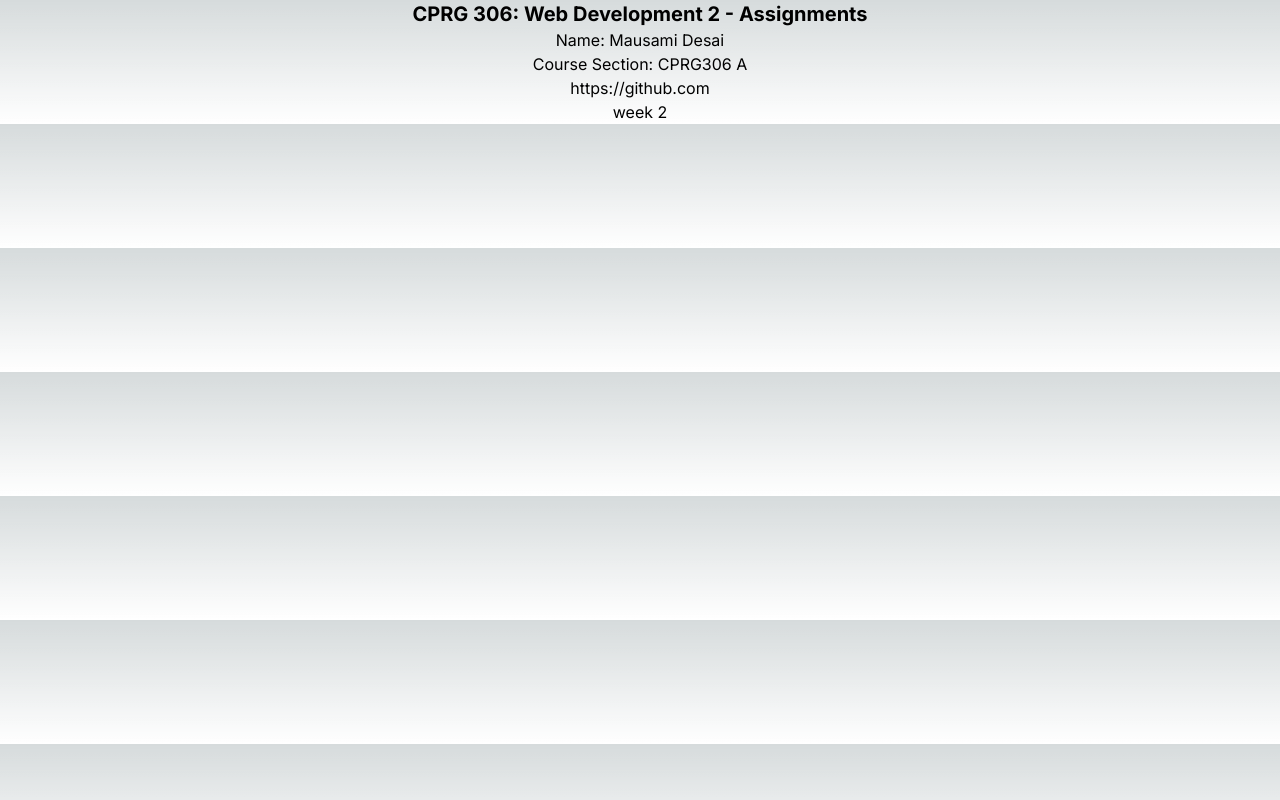
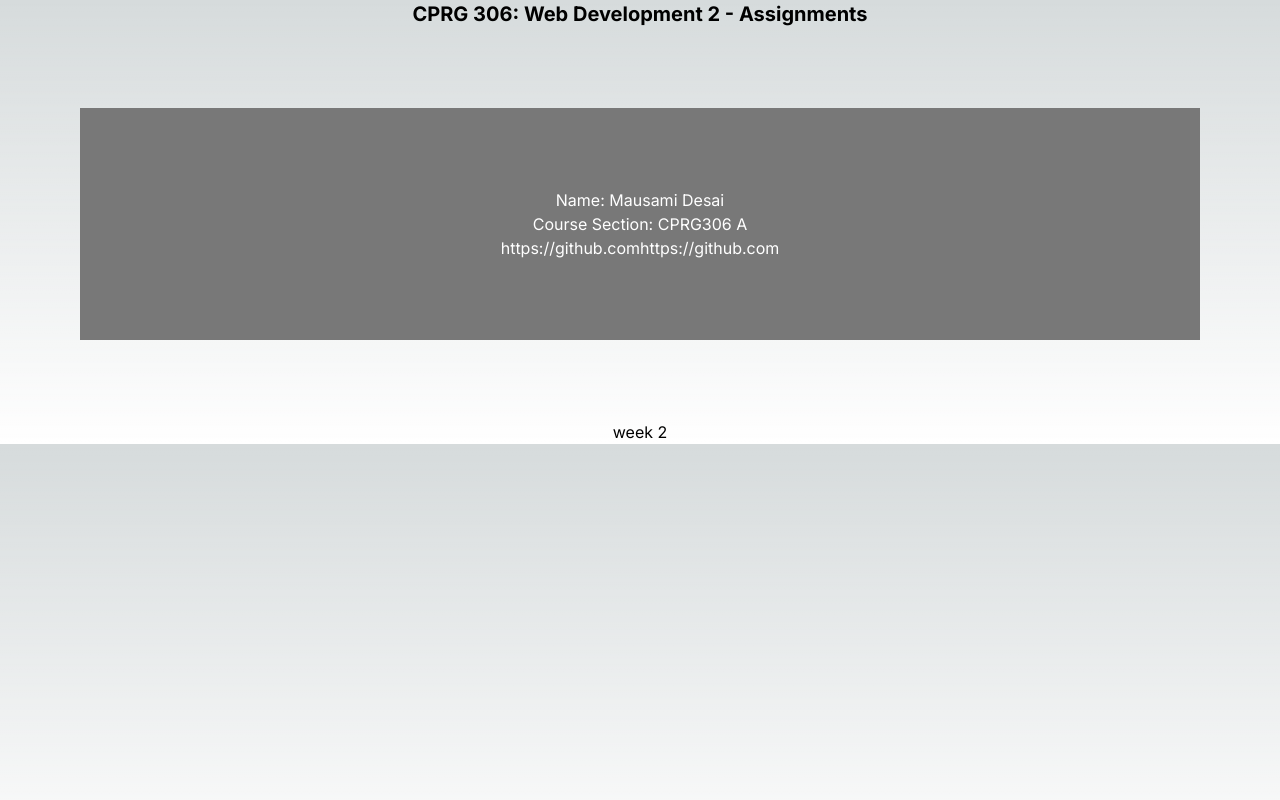
Before and after one commit to mosmee21/cprg306-assignments, a Next.js app: page / in a window 1280 px wide. Built offline with nearby package versions, Linux system fonts and the light colour scheme.

Commit message:
css added

```diff
--- a/app/page.js
+++ b/app/page.js
@@ -4,7 +4,7 @@ import StudentInfo from "./studentInfo";
 export default function page() {
   return (
       <div className="text-center">
-        <h1 className="font-bold , text-xl" >CPRG 306: Web Development 2 - Assignments</h1>
+        <h1 className="font-bold , text-xl " >CPRG 306: Web Development 2 - Assignments</h1>
         <StudentInfo/>
         <Link href="./week2">week 2</Link>
       </div>
--- a/app/studentInfo.js
+++ b/app/studentInfo.js
@@ -2,10 +2,12 @@ import Link from "next/link";
 
 export default function StudentInfo() {
     return (
-        <div className="text-center , bg-#A52A2A">
+        <div className="text-center p-20  m-20" style={{ backgroundColor: '#787878' , color: '#FFFFFF' }}>
             <p> Name: Mausami Desai </p>
             <p> Course Section: CPRG306 A </p>
             <Link href ="https://github.com/mosmee21/cprg306-assignments.git">https://github.com</Link>
+            <a className="custom-link">https://github.com</a>
+
         </div>
     )
 }
```
